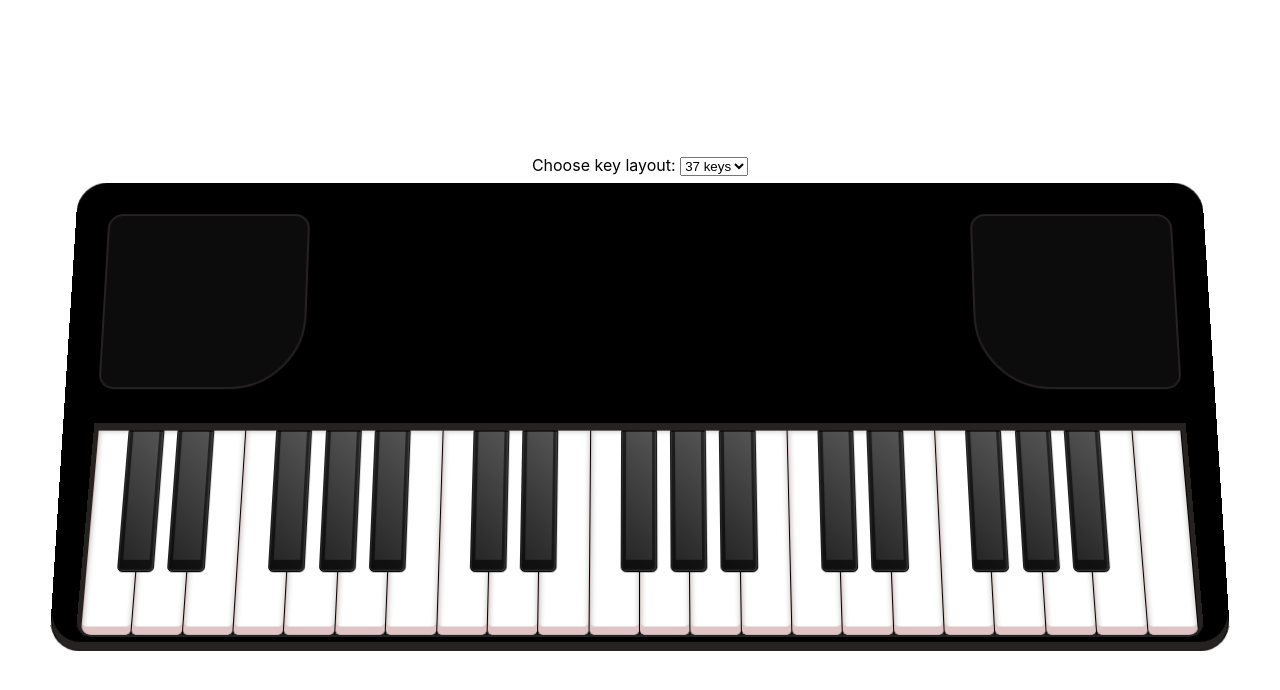
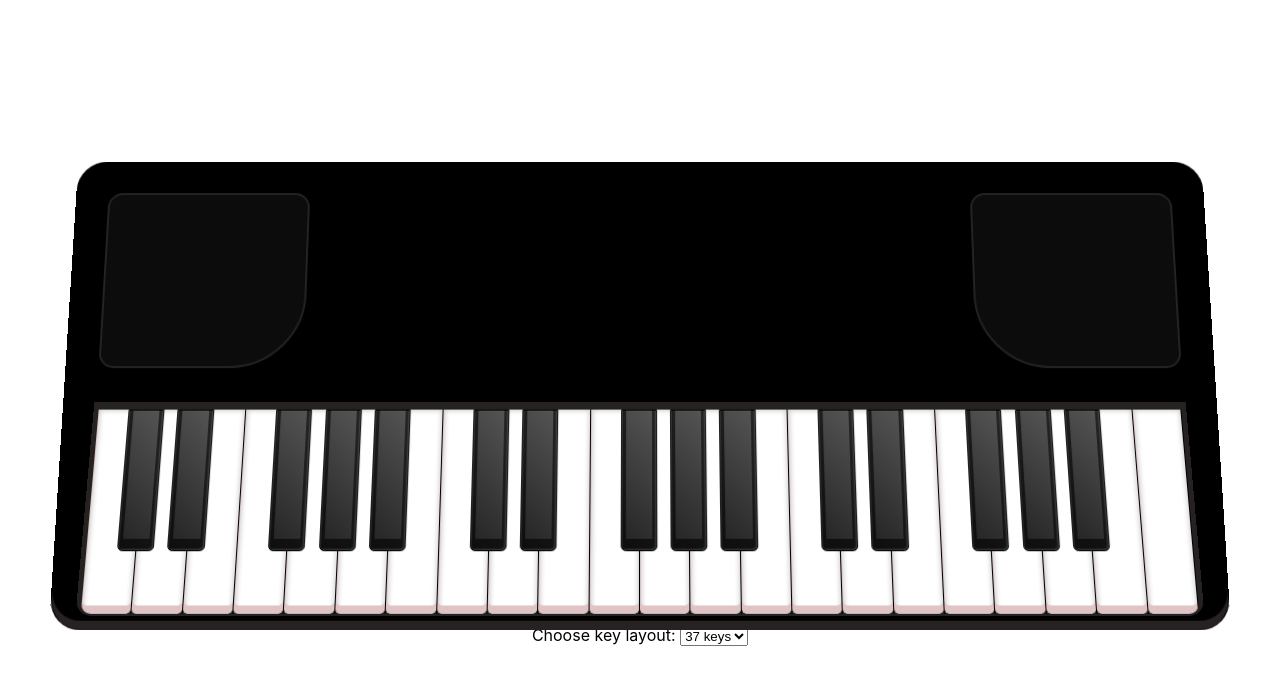
Before and after one commit to TimMansell/keyboard, a React (Create React App) app: page / in a window 1280 px wide. Shown: the top 690 px of the page. Built offline with nearby package versions, Linux system fonts and the light colour scheme.

Commit message:
remove 88 and 76 key layout variations

```diff
--- a/src/App.js
+++ b/src/App.js
@@ -5,8 +5,6 @@ import keys25 from './config/25keys.json';
 import keys37 from './config/37keys.json';
 import keys49 from './config/49keys.json';
 import keys61 from './config/61keys.json';
-import keys76 from './config/76keys.json';
-import keys88 from './config/88keys.json';
 
 function App() {
   const keyLayout = {
@@ -14,8 +12,6 @@ function App() {
     keys37,
     keys49,
     keys61,
-    keys76,
-    keys88,
   };
 
   const [chosenLayout, setChosenLayout] = useState('keys37');
@@ -26,6 +22,7 @@ function App() {
 
   return (
     <div className="app">
+      <Piano keys={keyLayout[chosenLayout]} />
       <div className="choose-layout">
         Choose key layout:&nbsp;
         <select value={chosenLayout} onChange={(event) => setKeyLayout(event)}>
@@ -33,11 +30,8 @@ function App() {
           <option value="keys37">37 keys</option>
           <option value="keys49">49 keys</option>
           <option value="keys61">61 keys</option>
-          <option value="keys76">76 keys</option>
-          <option value="keys88">88 keys</option>
         </select>
       </div>
-      <Piano keys={keyLayout[chosenLayout]} />
     </div>
   );
 }
```
